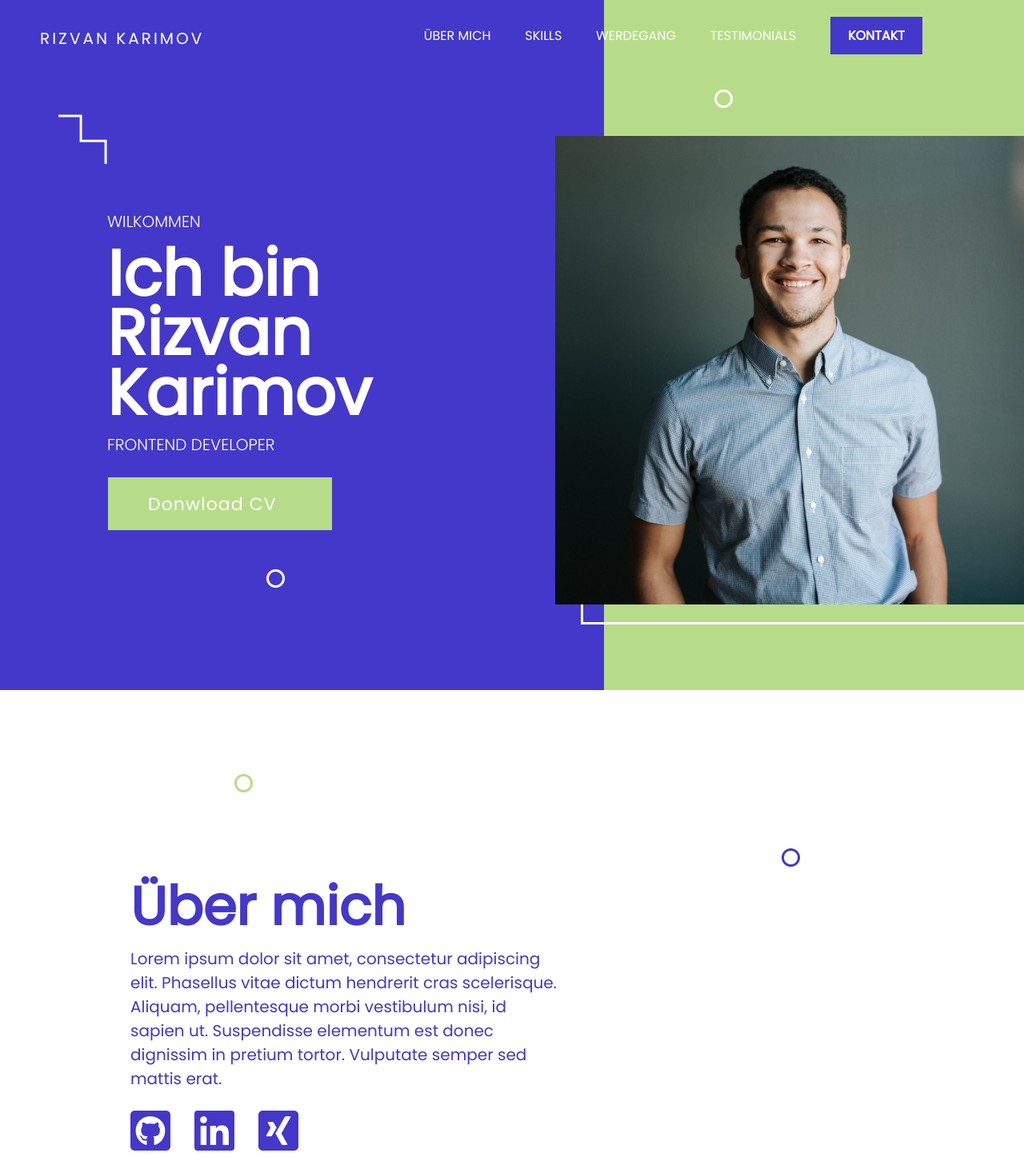
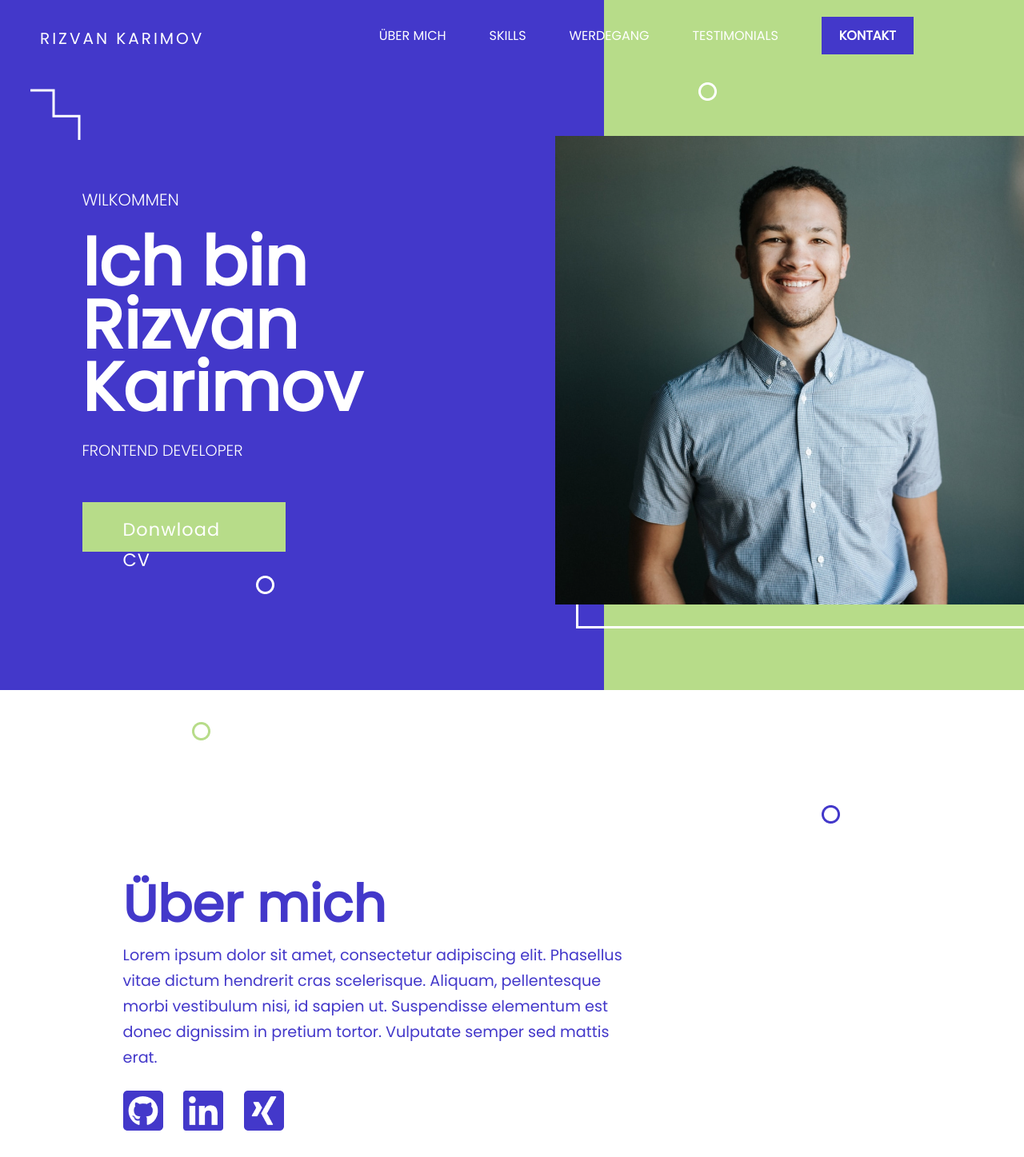
Before and after one commit to rizvan555/protfolio-with-flexbox, a plain HTML site: page index.html in a window 1280 px wide. Shown: the top 1447 px of the page at 80% size. Drawn offline with Linux system fonts and the light colour scheme.

Commit message:
changed old styles sizes wit vw and vh

```diff
--- a/assets/css/style.css
+++ b/assets/css/style.css
@@ -37,10 +37,10 @@ header {
   padding: 33px 87px 0 0;
 }
 .header__nav a {
-  margin-right: 40px;
+  margin-right: 4vw;
   text-decoration: none;
   font-weight: 400;
-  font-size: 16px;
+  font-size: 1rem;
   line-height: 24px;
   text-transform: uppercase;
   color: #fff;
@@ -57,31 +57,24 @@ main {
   display: flex;
   align-items: center;
   height: 100vh;
-  padding-left: 123px;
+  padding-left: 8vw;
   flex-direction: row;
-}
-.main__icons {
-  display: flex;
-  align-self: baseline;
-  padding: 80px 0;
-  margin-left: -50px;
   position: relative;
 }
 .main__vector3 {
-  width: 61px;
-  height: 62px;
+  position: absolute;
+  top: 6vh;
+  left: 3vw;
 }
 .main__ellipse1 {
-  width: 23px;
-  height: 23px;
-  left: 820px;
-  bottom: 150px;
   position: absolute;
+  bottom: 15vh;
+  left: 25vw;
 }
 .main__ellipse2 {
   position: absolute;
-  bottom: -450px;
-  left: 260px;
+  top: 5vh;
+  right: 30vw;
 }
 
 .main__article {
@@ -91,26 +84,26 @@ main {
 }
 .main__article h3 {
   font-weight: 300;
-  font-size: 20px;
+  font-size: 1.3rem;
   line-height: 30px;
   text-transform: uppercase;
-  margin-bottom: 13px;
+  margin-bottom: 3vh;
 }
 .main__article h1 {
   font-weight: 700;
-  font-size: 80px;
+  font-size: 5.3rem;
   line-height: 93.02%;
-  margin-bottom: 13px;
+  margin-bottom: 3vh;
 }
 .main__article p {
   font-weight: 300;
-  font-size: 20px;
+  font-size: 1.2rem;
   line-height: 30px;
-  margin-bottom: 25px;
+  margin-bottom: 6vh;
 }
 .main__article span {
   font-weight: 400;
-  font-size: 22px;
+  font-size: 1.4rem;
   line-height: 38px;
   letter-spacing: 0.05em;
   border: 1px solid rgba(67, 56, 202, 1);
@@ -118,22 +111,22 @@ main {
   align-items: flex-start;
   padding: 15px 50px;
   gap: 10px;
-  width: 282px;
-  height: 68px;
+  width: 20vw;
+  height: 8vh;
   background: #b7dc89;
 }
 .main__portfolio-image {
   position: relative;
   display: flex;
-  padding-left: 20px;
+  padding-left: 2vw;
 }
 .main__portfolio-image .bild {
   z-index: 1;
 }
 .main__portfolio-image .rahmen {
   position: absolute;
-  padding-left: 32px;
-  padding-top: 27px;
+  padding-left: 2vw;
+  padding-top: 4vh;
 }
 
 #section2 {
@@ -141,62 +134,59 @@ main {
   display: flex;
   flex-direction: column;
   justify-content: center;
-  width: 700px;
+  width: 62vw;
   height: 100vh;
-  padding-left: 163px;
+  padding-left: 12vw;
   position: relative;
 }
 .section2__ellipse3 {
-  width: 23px;
-  height: 23px;
-  margin: 0px 0px 70px 130px;
+  position: absolute;
+  top: 5vh;
+  left: 30vh;
 }
 .section2__ellipse4 {
-  width: 23px;
-  height: 23px;
-  align-self: flex-end;
-  margin-right: -300px;
+  position: absolute;
+  top: 18vh;
+  right: -20vw;
 }
 #section2 h1 {
   font-weight: 700;
-  font-size: 67px;
-  line-height: 100px;
+  font-size: 4rem;
+  line-height: 12vh;
   color: #4338ca;
 }
 #section2 p {
   font-weight: 400;
-  font-size: 20px;
-  line-height: 30px;
+  font-size: 1.2rem;
+  line-height: 4vh;
   color: #4338ca;
 }
 .section2__icons {
   display: flex;
   margin: 25px 0;
-  gap: 30px;
+  gap: 2vw;
 }
 .section2__vector2 {
-  width: 110px;
-  height: 42px;
+  position: absolute;
+  bottom: 23vh;
+  left: 6vw;
 }
 .section2__ellipse5 {
-  width: 23px;
-  height: 23px;
-  align-self: flex-end;
-  margin-top: 25px;
+  position: absolute;
+  bottom: 15vh;
+  right: 10vw;
 }
 .section2__vector1 {
-  align-self: flex-end;
   position: absolute;
-  top: 600px;
-  right: -500px;
+  right: -30vw;
+  bottom: 10vh;
 }
 
 #section3 {
   display: flex;
   align-items: center;
   background-color: #4338ca;
-  padding-left: 160px;
-  padding-top: 150px;
+  padding: 20vh 0 0 10vw;
 }
 #section3 article {
   position: relative;
@@ -204,7 +194,6 @@ main {
 .section3__title {
   font-weight: 700;
   font-size: 5rem;
-  line-height: 150px;
   color: #ffffff;
   margin-bottom: 40px;
 }
@@ -230,28 +219,28 @@ main {
 }
 .section3__icon-container1 {
   display: flex;
-  gap: 35px;
+  gap: 3vw;
   margin-bottom: 60px;
+}
+.section3__icon-container1 p,
+.section3__icon-container2 p {
+  font-size: 0.8rem;
 }
 .section3__icon-container2 {
   display: flex;
-  gap: 35px;
-  padding-bottom: 150px;
+  gap: 3vw;
+  padding-bottom: 15vh;
 }
 .section3__icon-container1 div,
 .section3__icon-container2 div {
   display: flex;
   flex-direction: column;
   align-items: center;
+  gap: 3vh;
   color: #fff;
-  gap: 20px;
 }
-.express {
-  display: flex;
-  flex-direction: column;
-  align-items: center;
-  color: #fff;
-  gap: 62px;
+.express img{
+  margin-bottom: 5vh;
 }
 
 #section4 {
--- a/index.html
+++ b/index.html
@@ -26,7 +26,6 @@
         </nav>
       </header>
       <main>
-        <div class="main__icons">
           <img
             class="main__vector3"
             src="./assets/resource/icons/Vector3.png"
@@ -42,7 +41,6 @@
             src="./assets/resource/icons/Ellipse2.png"
             alt="ellipse2"
           />
-        </div>
 
         <article class="main__article">
           <h3>WILKOMMEN</h3>
```
